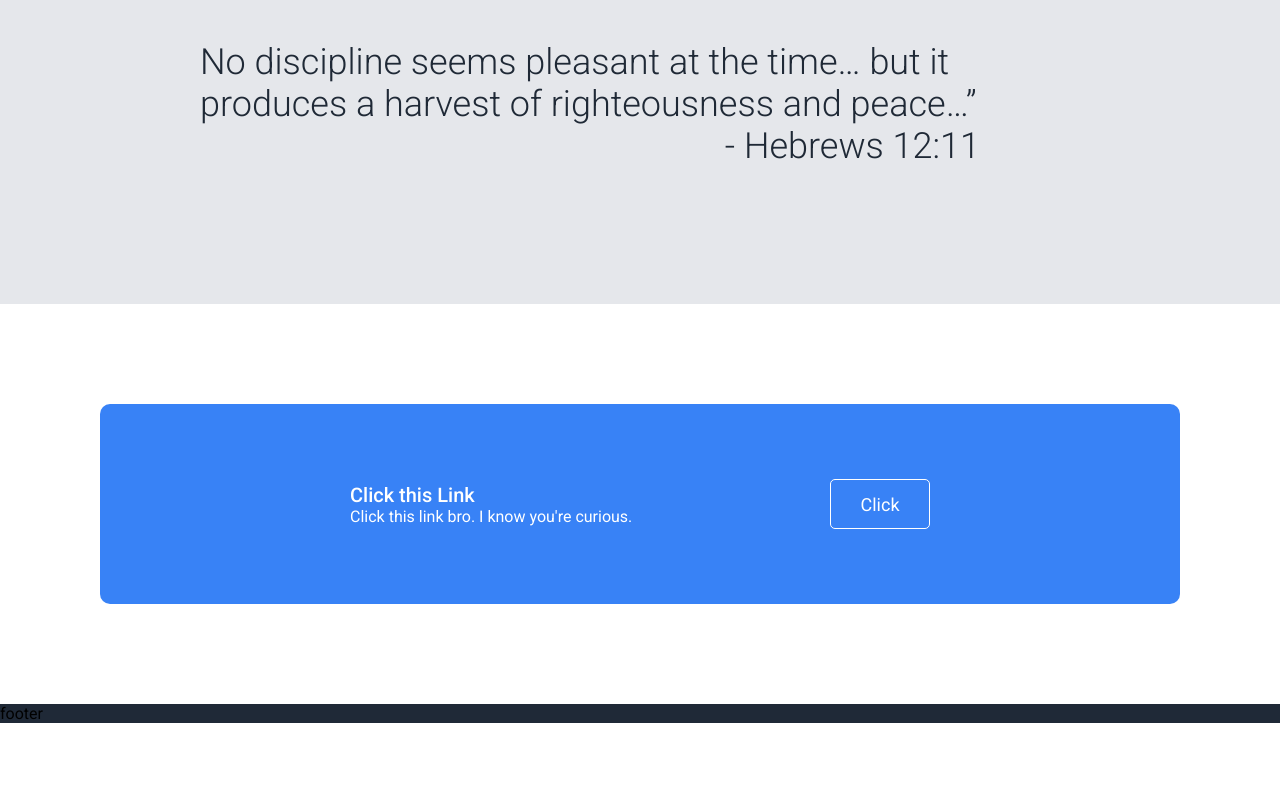
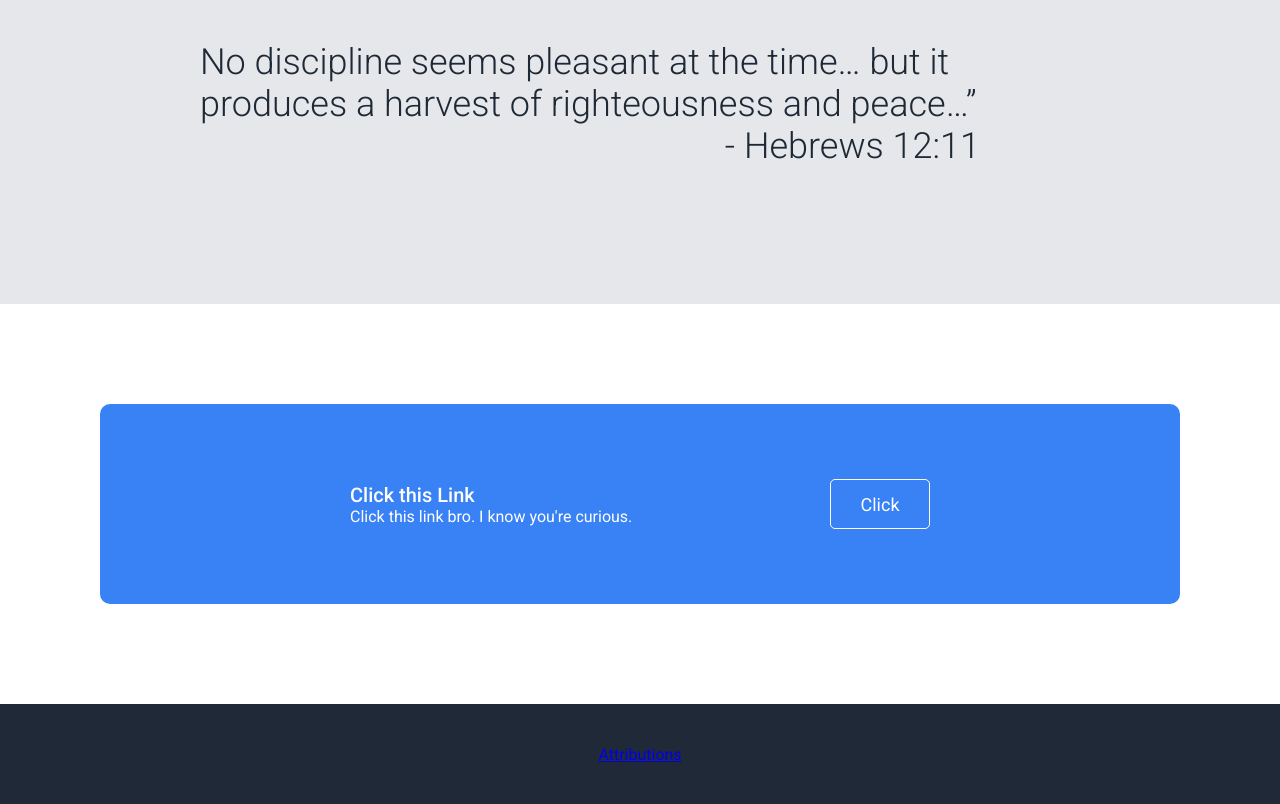
Before and after one commit to aaronxyzheng/odinproject-landing-page, a plain HTML site: page index.html in a window 1280 px wide. Shown: the part 1562-2366 px from the top of the page. Before the commit the page ends 2285 px from the top, so only its background shows below. Drawn offline with Linux system fonts and the light colour scheme.

Commit message:
feat: complete footer and attributions

```diff
--- a/index.html
+++ b/index.html
@@ -79,7 +79,7 @@
         </div>
     </div>
     <div class="footer">
-        footer
+        <a href="attributions.html">Attributions</a>
     </div>
 </body>
 </html>
--- a/style.css
+++ b/style.css
@@ -204,5 +204,11 @@ body {
 }
 
 .footer {
+    flex: 0 0 100px;
+
+    display: flex;
+    justify-content: center;
+    align-items: center;
+
     background-color: #1F2937;
 }
```
Also changed, not shown: attributions.html (added, +17 -0 lines).
